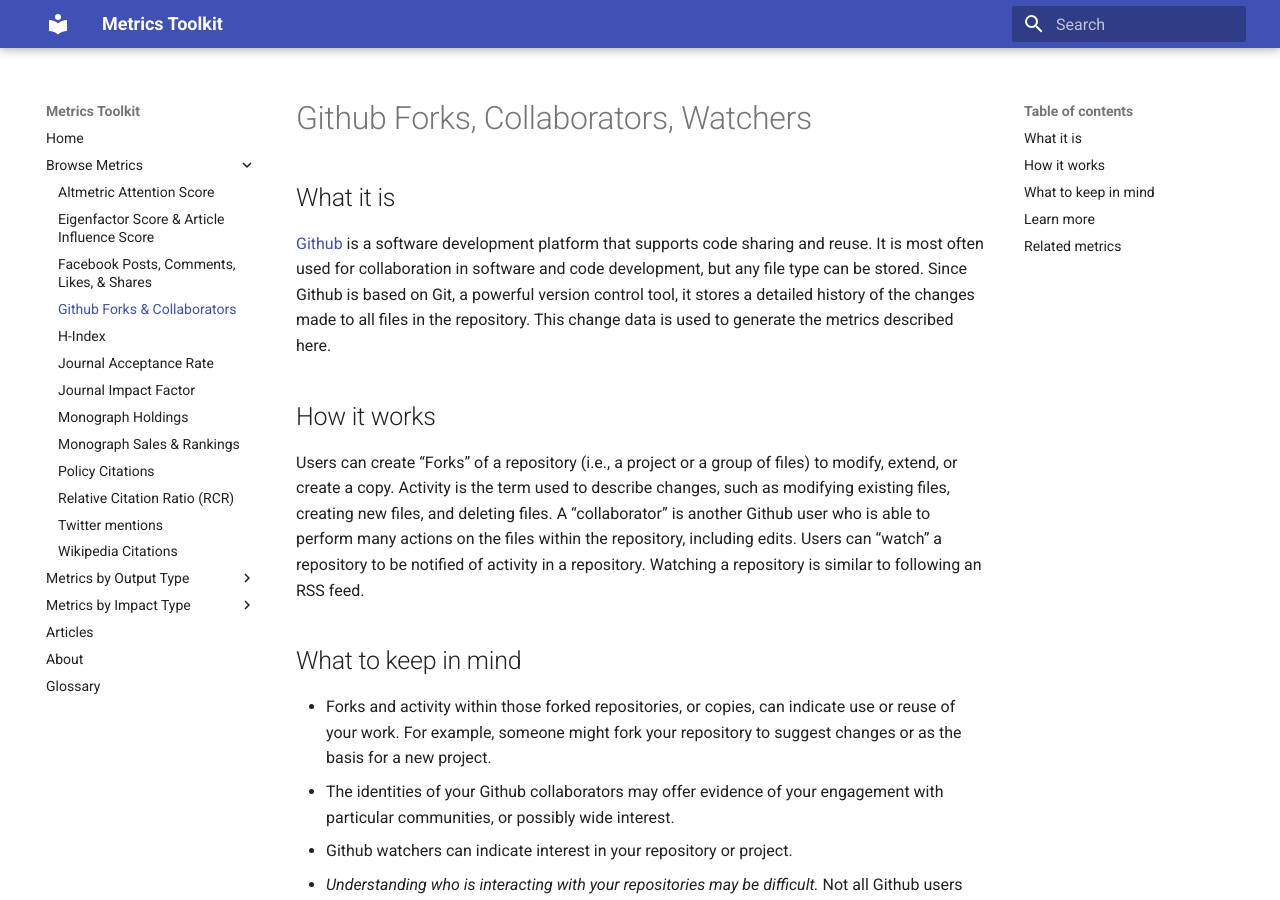
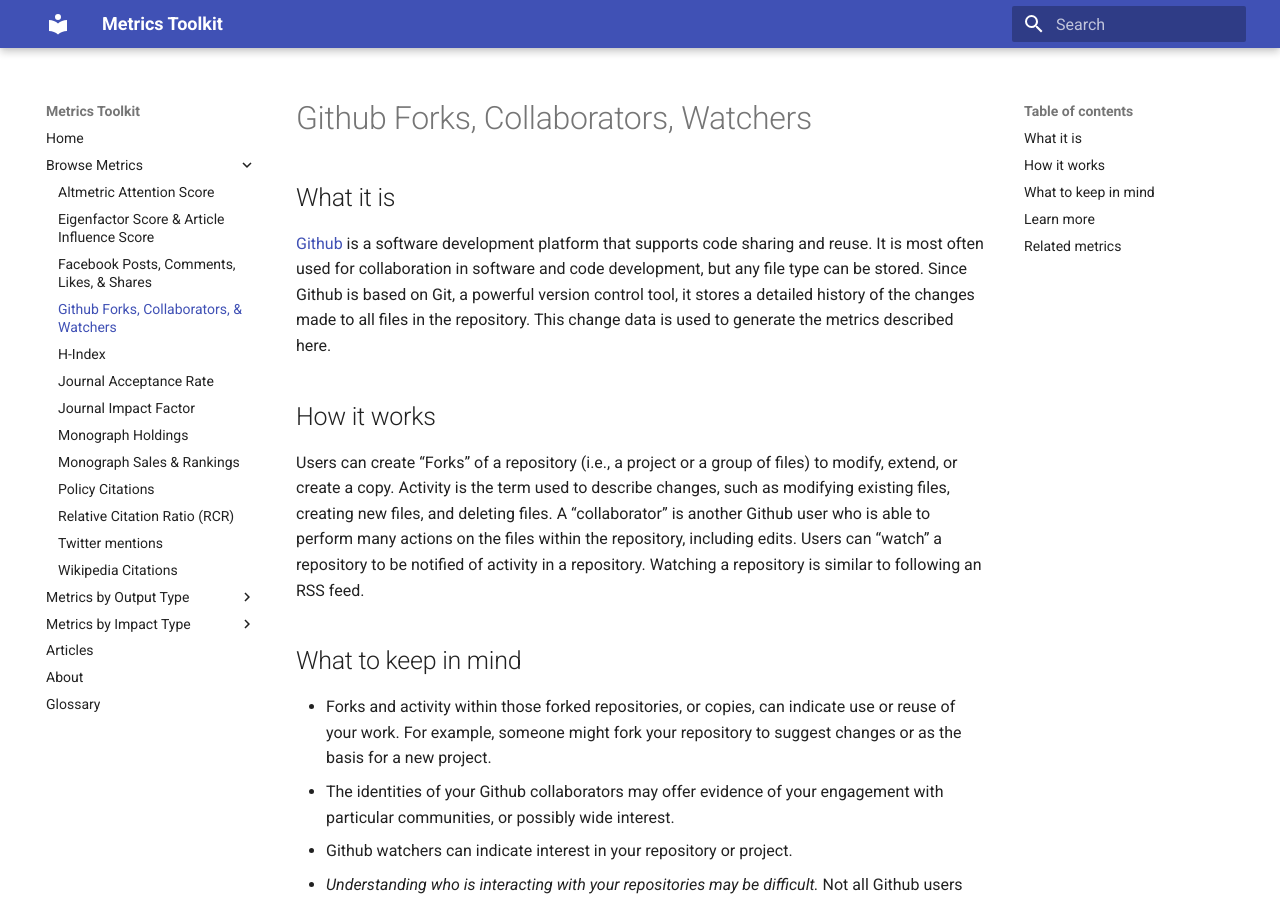
Before and after one commit to rchampieux/diy-documentation, an MkDocs documentation site: the page built from docs/github.md, in a window 1280 px wide and 900 px high. Built offline with MkDocs 1.6.1 and Material for MkDocs 9.7.7, drawn with Linux system fonts in a browser that asks for light colours.

Commit message:
Update mkdocs.yml

```diff
--- a/mkdocs.yml
+++ b/mkdocs.yml
@@ -9,7 +9,7 @@ nav:
     - Altmetric Attention Score: altmetricattention.md
     - Eigenfactor Score & Article Influence Score: eigenfactor.md
     - Facebook Posts, Comments, Likes, & Shares: facebook.md
-    - Github Forks & Collaborators: github.md
+    - Github Forks, Collaborators, & Watchers: github.md
     - H-Index: hindex.md
     - Journal Acceptance Rate: journalacceptance.md
     - Journal Impact Factor: journalimpactfactor.md
```
